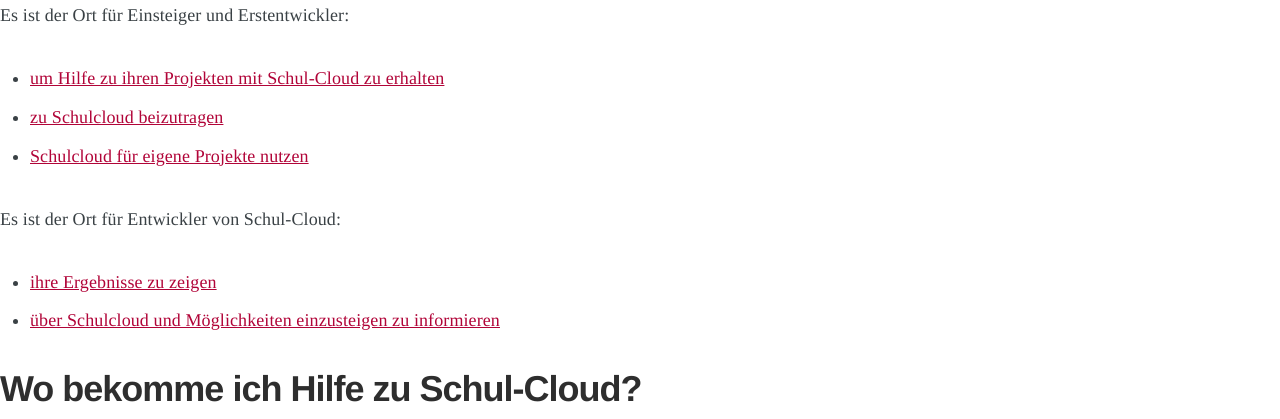
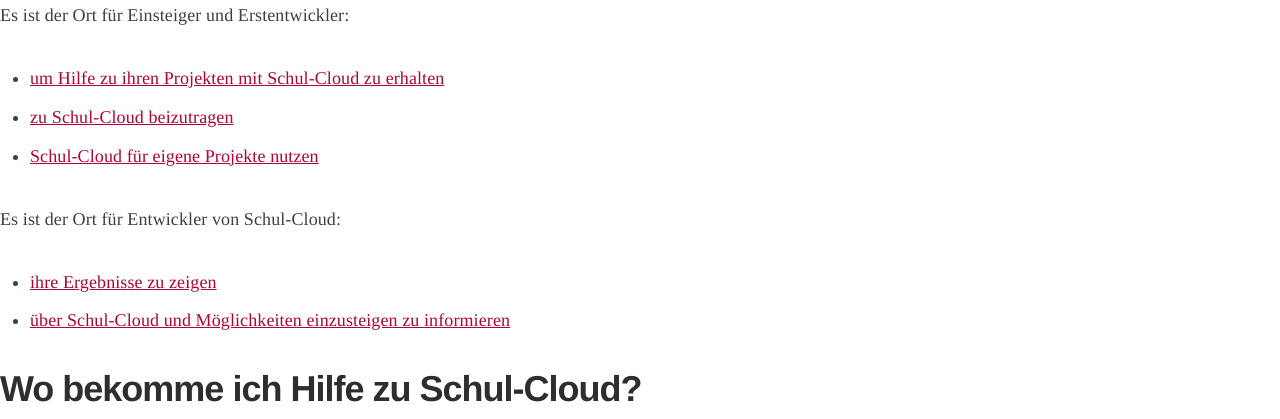
Before and after one commit to musamasiddiqui/schul-cloud.github.io, a Jekyll site: the page built from index.md, in a window 1280 px wide. Shown: the part 540-959 px from the top of the page. Built offline with Jekyll 4.4.1, drawn with Linux system fonts in a browser that asks for light colours; our own code applies the rules of GitHub Pages for plain Markdown files.

Commit message:
corrected spelling

```diff
--- a/_data/people.yml
+++ b/_data/people.yml
@@ -11,4 +11,4 @@
 bachelorproject:
   github: 0
   name: Bachelor Projekt
-  url: https://blog.schulcloud.org/author/bp/
+  url: https://blog.schul-cloud.org/author/bp/
--- a/index.md
+++ b/index.md
@@ -7,13 +7,13 @@
 Es ist der Ort für Einsteiger und Erstentwickler:
 
 - [um Hilfe zu ihren Projekten mit Schul-Cloud zu erhalten][hilfe]
-- [zu Schulcloud beizutragen][mitmachen]
-- [Schulcloud für eigene Projekte nutzen][anbinden]
+- [zu Schul-Cloud beizutragen][mitmachen]
+- [Schul-Cloud für eigene Projekte nutzen][anbinden]
 
 Es ist der Ort für Entwickler von Schul-Cloud:
 
 - [ihre Ergebnisse zu zeigen][bloggen]
-- [über Schulcloud und Möglichkeiten einzusteigen zu informieren][helfen]
+- [über Schul-Cloud und Möglichkeiten einzusteigen zu informieren][helfen]
 
 Wo bekomme ich Hilfe zu Schul-Cloud?
 ------------------------------------
```
